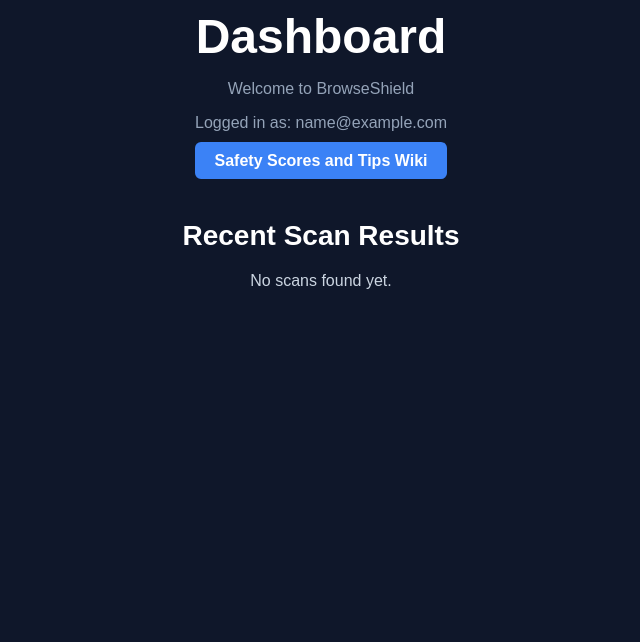
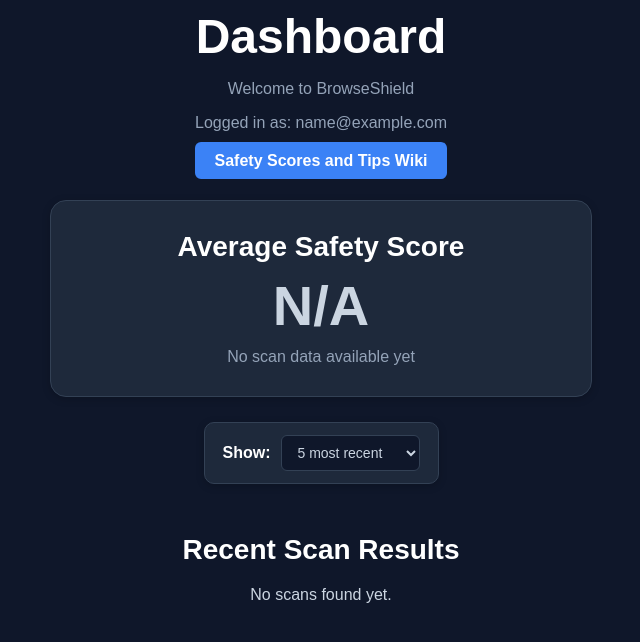
Before and after one commit to DaSonOfPoseidon/BrowseShield, a Flask app: page /dashboard in a window 1280 px wide. Shown: the part 133-775 px from the top of the page, without its empty margins (319-959 px from the left). Run offline with Flask 3, Linux system fonts and the light colour scheme; the visitor is signed in with stand-in values (Sample User, id 1).

Commit message:
Added the average score on the dashboard and added a filter button for scan results

```diff
--- a/Portal/routes/auth.py
+++ b/Portal/routes/auth.py
@@ -60,7 +60,7 @@
                 flash("Could not connect to backend")
                 print("Backend connection error:", e)
 
-            #Test for token
+            #Test for token | still need to iron this out
             print("JWT:", session.get("jwt_token"))
             return redirect("/dashboard")
         else:
@@ -82,6 +82,9 @@
 def dashboard():
     token = session.get("jwt_token")
     scans = []
+    average_score = None
+
+    limit = request.args.get("limit", "5")
 
     if token:
         try:
@@ -95,10 +98,18 @@
 
             if response.status_code == 200:
                 scans = response.json()
+                if limit != "all":
+                    scans = scans[:int(limit)]
+                if scans:
+                    total = sum(item["score"] for item in scans if item.get("score") is not None)
+                    count = sum(1 for item in scans if item.get("score") is not None)
+
+                    if count > 0:
+                        average_score = round(total / count, 4)
             else:
                 print("Failed to fetch scan data:", response.text)
 
         except Exception as e:
             print("Error connecting to backend:", e)
 
-    return render_template("dashboard.html", email=current_user.email, scans=scans)
+    return render_template("dashboard.html", email=current_user.email, scans=scans, average_score=average_score, selected_limit=limit)
--- a/Portal/templates/dashboard.html
+++ b/Portal/templates/dashboard.html
@@ -115,6 +115,70 @@
             text-align: center;
             margin-top: 20px;
         }
+
+        .average-card {
+            margin: 30px auto 10px auto;
+            max-width: 500px;
+            background-color: #1e293b;
+            border-radius: 16px;
+            padding: 30px 20px;
+            box-shadow: 0 2px 8px rgba(0, 0, 0, 0.2);
+            text-align: center;
+            border: 1px solid #334155;
+        }
+
+        .average-card h2 {
+            margin: 0 0 10px 0;
+            font-size: 28px;
+            color: white;
+        }
+
+        .average-score {
+            font-size: 56px;
+            font-weight: bold;
+            color: #cbd5e1;
+            margin-bottom: 10px;
+        }
+
+        .average-card p {
+            color: #94a3b8;
+            margin: 0;
+        }
+
+        .filter-container {
+            margin: 25px 0 10px 0;
+            text-align: center;
+        }
+
+        .filter-container form {
+            display: inline-flex;
+            align-items: center;
+            gap: 10px;
+            background-color: #1e293b;
+            padding: 12px 18px;
+            border-radius: 10px;
+            border: 1px solid #334155;
+            box-shadow: 0 2px 8px rgba(0, 0, 0, 0.2);
+        }
+
+        .filter-container label {
+            color: white;
+            font-weight: bold;
+        }
+
+        .filter-container select {
+            padding: 8px 12px;
+            border-radius: 6px;
+            border: 1px solid #334155;
+            font-size: 14px;
+            background-color: #0f172a;
+            color: #cbd5e1;
+            outline: none;
+        }
+
+        .filter-container select:focus {
+            border-color: #94a3b8;
+        }
     </style>
 </head>
 <body>
@@ -137,7 +201,27 @@
         <div style="margin-top: 20px;">
             <a href="/wiki" class="wiki-btn">Safety Scores and Tips Wiki</a>
         </div>
-
+        <div class="average-card">
+            <h2>Average Safety Score</h2>
+            {% if average_score is not none %}
+                <div class="average-score">{{ "%.2f"|format(average_score * 100) }}%</div>
+                <p>Average Safety Score</p>
+            {% else %}
+                <div class="average-score">N/A</div>
+                <p>No scan data available yet</p>
+            {% endif %}
+        </div>
+        <div class="filter-container">
+            <form method="GET" action="/dashboard">
+                <label for="limit">Show:</label>
+                <select name="limit" id="limit" onchange="this.form.submit()">
+                    <option value="3" {% if selected_limit == "3" %}selected{% endif %}>3 most recent</option>
+                    <option value="5" {% if selected_limit == "5" %}selected{% endif %}>5 most recent</option>
+                    <option value="10" {% if selected_limit == "10" %}selected{% endif %}>10 most recent</option>
+                    <option value="all" {% if selected_limit == "all" %}selected{% endif %}>All scans</option>
+                </select>
+            </form>
+        </div>
         <h2 class="section-title">Recent Scan Results</h2>
 
         <div class="results-container">
```
